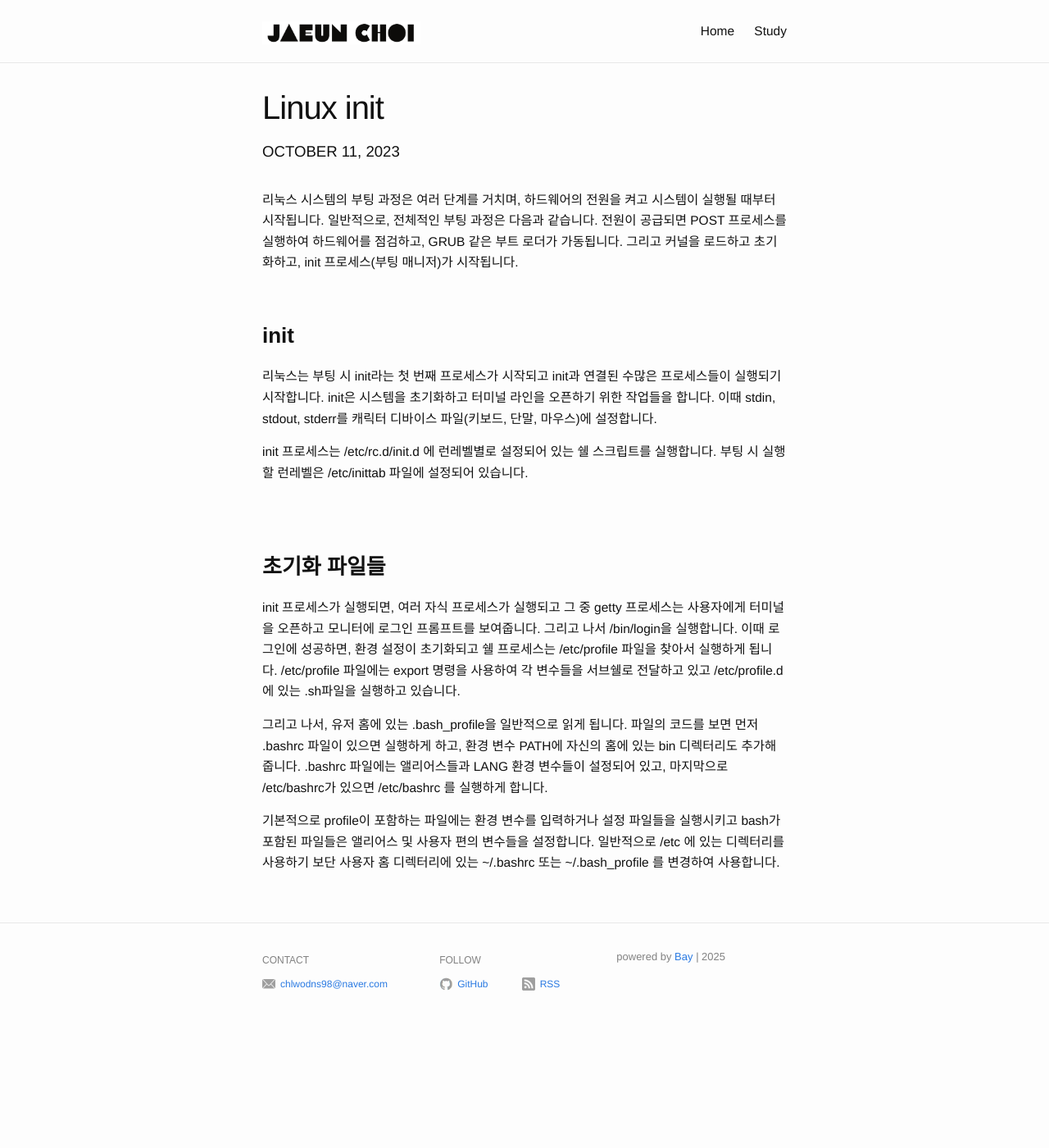
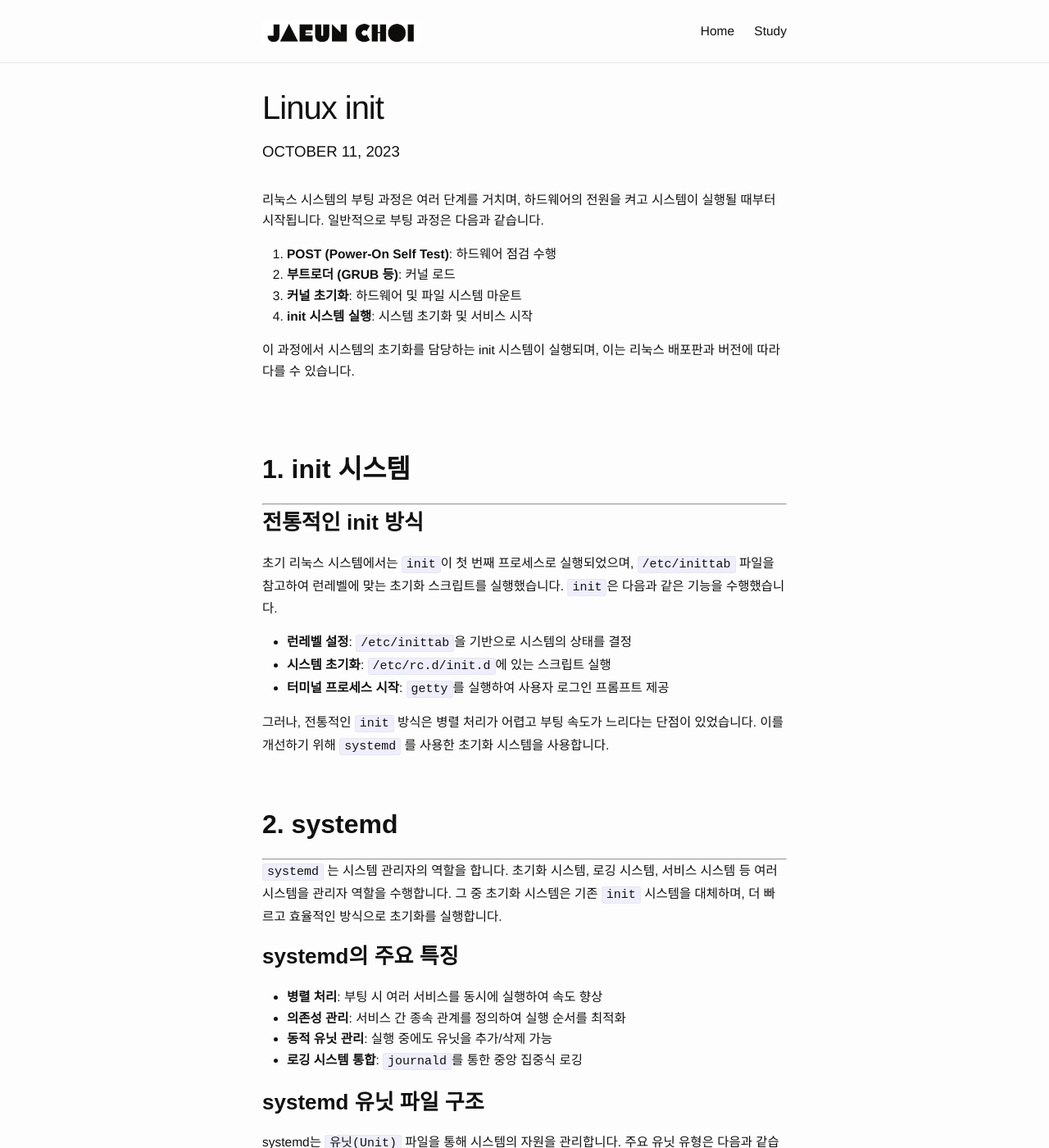
Before and after one commit to Jaeun-Choi98/jaeun-choi98.github.io, a Jekyll site: the page built from _posts/2023-10-11-linux_init.md, in a window 1280 px wide and 1400 px high. Shown: the whole window at 82% size. Built offline with Jekyll 4.4.1, drawn with Linux system fonts in a browser that asks for light colours; some of the changed text lies outside the part shown.

Commit message:
modify linux

````diff
--- a/_posts/2023-10-11-linux_init.md
+++ b/_posts/2023-10-11-linux_init.md
@@ -1,25 +1,106 @@
 ---
 layout: post
-title:  "Linux init"
-tags: "linux"
-date:   2023-10-11 00:00:00
+title: 'Linux init'
+tags: 'linux'
+date: 2023-10-11 00:00:00
 ---
 
-리눅스 시스템의 부팅 과정은 여러 단계를 거치며, 하드웨어의 전원을 켜고 시스템이 실행될 때부터 시작됩니다. 일반적으로, 전체적인 부팅 과정은 다음과 같습니다. 전원이 공급되면 POST 프로세스를 실행하여 하드웨어를 점검하고, GRUB 같은 부트 로더가 가동됩니다. 그리고 커널을 로드하고 초기화하고, init 프로세스(부팅 매니저)가 시작됩니다.
+리눅스 시스템의 부팅 과정은 여러 단계를 거치며, 하드웨어의 전원을 켜고 시스템이 실행될 때부터 시작됩니다. 일반적으로 부팅 과정은 다음과 같습니다.
 
-<br>
+1. **POST (Power-On Self Test)**: 하드웨어 점검 수행
+2. **부트로더 (GRUB 등)**: 커널 로드
+3. **커널 초기화**: 하드웨어 및 파일 시스템 마운트
+4. **init 시스템 실행**: 시스템 초기화 및 서비스 시작
 
-### **init**
-리눅스는 부팅 시 init라는 첫 번째 프로세스가 시작되고 init과 연결된 수많은 프로세스들이 실행되기 시작합니다. init은 시스템을 초기화하고 터미널 라인을 오픈하기 위한 작업들을 합니다. 이때 stdin, stdout, stderr를 캐릭터 디바이스 파일(키보드, 단말, 마우스)에 설정합니다.
-
-init 프로세스는 /etc/rc.d/init.d 에 런레벨별로 설정되어 있는 쉘 스크립트를 실행합니다. 부팅 시 실행할 런레벨은 /etc/inittab 파일에 설정되어 있습니다.
+이 과정에서 시스템의 초기화를 담당하는 init 시스템이 실행되며, 이는 리눅스 배포판과 버전에 따라 다를 수 있습니다.
 
 <br>
 <br>
 
-### **초기화 파일들**
-init 프로세스가 실행되면, 여러 자식 프로세스가 실행되고 그 중 getty 프로세스는 사용자에게 터미널을 오픈하고 모니터에 로그인 프롬프트를 보여줍니다. 그리고 나서 /bin/login을 실행합니다. 이때 로그인에 성공하면, 환경 설정이 초기화되고 쉘 프로세스는 /etc/profile 파일을 찾아서 실행하게 됩니다. /etc/profile 파일에는 export 명령을 사용하여 각 변수들을 서브쉘로 전달하고 있고 /etc/profile.d 에 있는 .sh파일을 실행하고 있습니다.
+## **1. init 시스템**
 
-그리고 나서, 유저 홈에 있는 .bash_profile을 일반적으로 읽게 됩니다. 파일의 코드를 보면 먼저 .bashrc 파일이 있으면 실행하게 하고, 환경 변수 PATH에 자신의 홈에 있는 bin 디렉터리도 추가해줍니다. .bashrc 파일에는 앨리어스들과 LANG 환경 변수들이 설정되어 있고, 마지막으로 /etc/bashrc가 있으면 /etc/bashrc 를 실행하게 합니다.
+---
 
-기본적으로 profile이 포함하는 파일에는 환경 변수를 입력하거나 설정 파일들을 실행시키고 bash가 포함된 파일들은 앨리어스 및 사용자 편의 변수들을 설정합니다. 일반적으로 /etc 에 있는 디렉터리를 사용하기 보단 사용자 홈 디렉터리에 있는 ~/.bashrc 또는 ~/.bash_profile 를 변경하여 사용합니다.
+### **전통적인 init 방식**
+
+초기 리눅스 시스템에서는 `init`이 첫 번째 프로세스로 실행되었으며, `/etc/inittab` 파일을 참고하여 런레벨에 맞는 초기화 스크립트를 실행했습니다. `init`은 다음과 같은 기능을 수행했습니다.
+
+- **런레벨 설정**: `/etc/inittab`을 기반으로 시스템의 상태를 결정
+- **시스템 초기화**: `/etc/rc.d/init.d`에 있는 스크립트 실행
+- **터미널 프로세스 시작**: `getty`를 실행하여 사용자 로그인 프롬프트 제공
+
+그러나, 전통적인 `init` 방식은 병렬 처리가 어렵고 부팅 속도가 느리다는 단점이 있었습니다. 이를 개선하기 위해 `systemd` 를 사용한 초기화 시스템을 사용합니다.
+
+<br>
+
+## **2. systemd**
+
+---
+
+`systemd` 는 시스템 관리자의 역할을 합니다. 초기화 시스템, 로깅 시스템, 서비스 시스템 등 여러 시스템을 관리자 역할을 수행합니다. 그 중 초기화 시스템은 기존 `init` 시스템을 대체하며, 더 빠르고 효율적인 방식으로 초기화를 실행합니다.
+
+### **systemd의 주요 특징**
+
+- **병렬 처리**: 부팅 시 여러 서비스를 동시에 실행하여 속도 향상
+- **의존성 관리**: 서비스 간 종속 관계를 정의하여 실행 순서를 최적화
+- **동적 유닛 관리**: 실행 중에도 유닛을 추가/삭제 가능
+- **로깅 시스템 통합**: `journald`를 통한 중앙 집중식 로깅
+
+### **systemd 유닛 파일 구조**
+
+systemd는 `유닛(Unit)` 파일을 통해 시스템의 자원을 관리합니다. 주요 유닛 유형은 다음과 같습니다.
+
+- **서비스 유닛 (`.service`)**: 특정 프로그램 실행을 관리
+- **타겟 유닛 (`.target`)**: 여러 유닛을 그룹화하여 실행 순서 지정
+- **소켓 유닛 (`.socket`)**: 소켓 기반의 서비스 관리
+- **마운트 유닛 (`.mount`)**: 파일 시스템 마운트 관리
+- **타이머 유닛 (`.timer`)**: 특정 시간 또는 간격으로 서비스 실행
+
+### **유닛 파일 예제**
+
+다음은 `example.service`라는 간단한 서비스 유닛 파일 예제입니다.
+
+```
+[Unit]
+Description=Example Service
+After=network.target
+
+[Service]
+ExecStart=/usr/bin/example
+Restart=always
+User=nobody
+Group=nogroup
+
+[Install]
+WantedBy=multi-user.target
+
+```
+
+이 파일은 `example`이라는 프로그램을 실행하는 서비스 유닛을 정의합니다. `After=network.target`은 네트워크가 활성화된 후 실행됨을 의미합니다.
+
+### **유닛 파일 경로**
+
+- `/lib/systemd/system/` : 패키지 관리자에 의해 설치된 기본 유닛 파일 위치
+- `/etc/systemd/system/` : 사용자가 직접 생성하거나 수정한 유닛 파일 저장 (우선순위 높음)
+- `/run/systemd/system/` : 실행 중 동적으로 생성된 유닛 파일 저장 (재부팅 시 초기화됨)
+
+<br>
+
+## **3. 로그인 및 초기화 파일**
+
+---
+
+### **로그인 시 실행되는 파일**
+
+사용자가 로그인할 때 실행되는 초기화 파일은 다음과 같습니다.
+
+1. `/etc/profile` : 시스템 전역 환경 변수 설정
+2. `/etc/profile.d/*.sh` : 추가적인 환경 설정 스크립트 실행
+3. `~/.profile` : 사용자의 로그인 셸 환경 설정
+4. `~/.bash_profile` : 로그인 셸 환경 설정 (Bash로 로그인 될 때 실행)
+5. `~/.bashrc` : 비로그인 셸 실행 시 환경 설정(Bash만)
+6. `/etc/bashrc` : 전역적인 Bash 설정
+
+기본적으로 `/etc/profile`과 `~/.profile`은 로그인할 때 실행되며, `~/.bashrc`는 새로운 Bash 셸이 실행될 때마다 실행됩니다.
+
+환경 변수는 `/etc/profile` 또는 `~/.profile`에서 설정하는 것이 일반적입니다.
````
